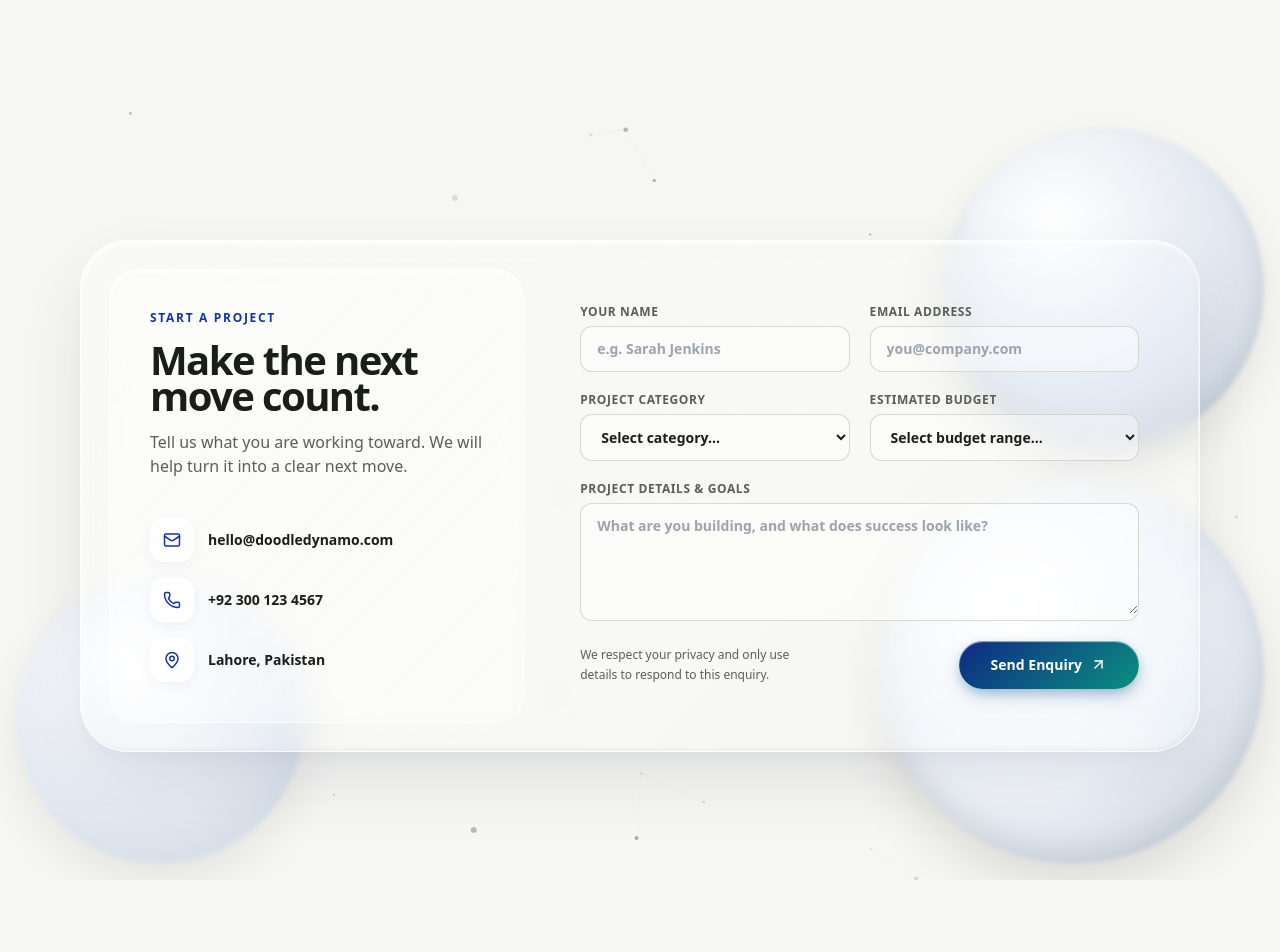
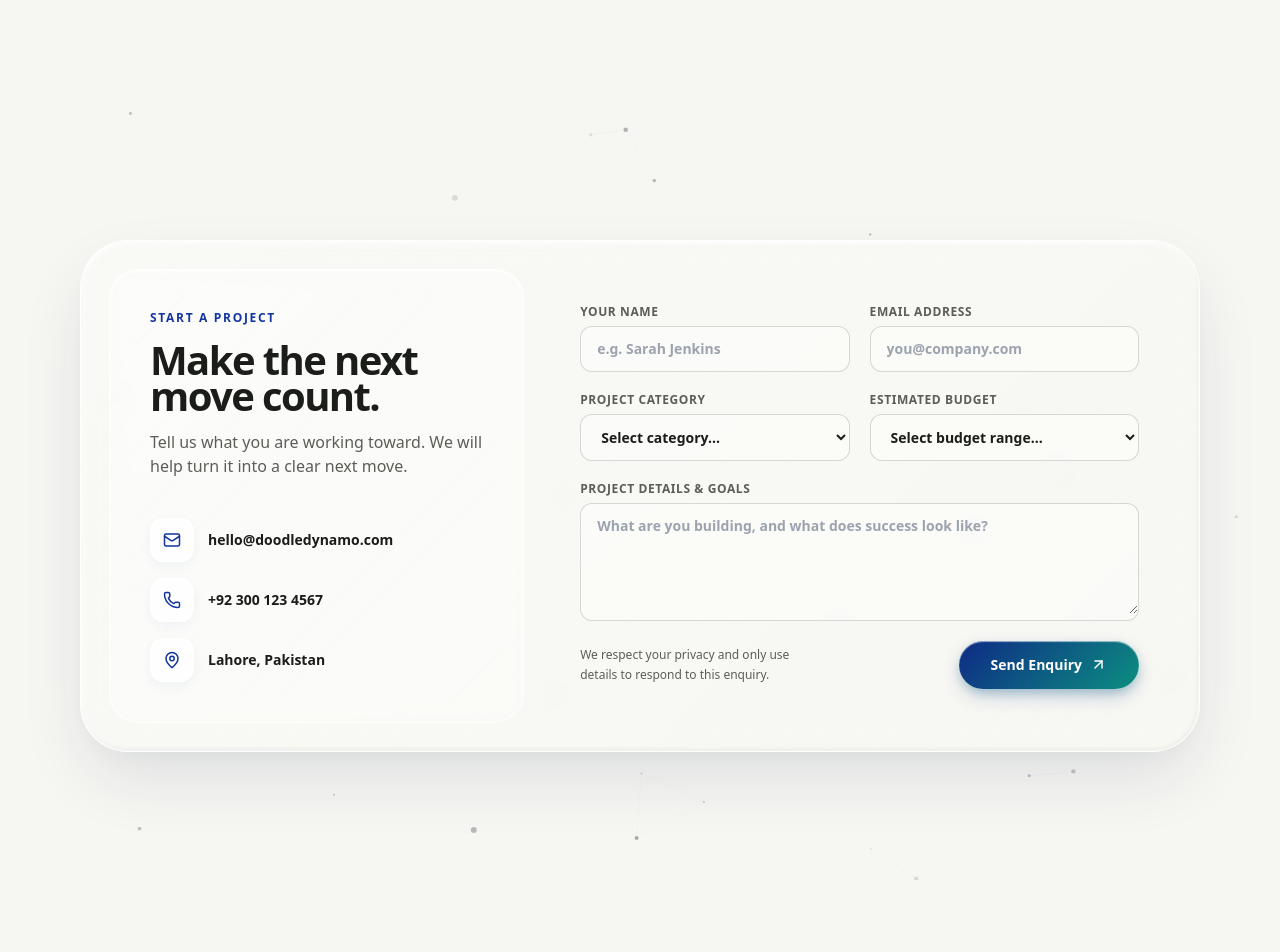
Before and after one commit to ddmostack/DDMO, a Next.js app: page / in a window 1280 px wide. Shown: the part 7420-8372 px from the top of the page. Built offline with nearby package versions, Linux system fonts and the light colour scheme.

Commit message:
Fix duplicate banners in Why Us section on mobile and remove orbs behind contact form

```diff
--- a/components/sections/Contact.tsx
+++ b/components/sections/Contact.tsx
@@ -107,10 +107,7 @@
       {/* Animated Hero Canvas Particles Background Bookend */}
       <HeroParticles />
 
-      {/* Decorative blurred background shapes */}
-      <div className="contact-floating-blob contact-blob-1" aria-hidden="true" />
-      <div className="contact-floating-blob contact-blob-2" aria-hidden="true" />
-      <div className="contact-floating-blob contact-blob-3" aria-hidden="true" />
+      {/* Removed decorative blurred background shapes as requested */}
 
       <div className="page-container relative z-10">
         <ScrollReveal>
--- a/components/sections/WhyUs.tsx
+++ b/components/sections/WhyUs.tsx
@@ -82,8 +82,8 @@
                 >
                   {/* Left Column (Content for EVEN items, Empty for ODD items) */}
                   <div
-                    className={`md:col-span-5 ${
-                      isEven ? "md:order-1 md:text-right" : "md:order-3 md:block hidden"
+                    className={`hidden md:block md:col-span-5 ${
+                      isEven ? "md:order-1 md:text-right" : "md:order-3"
                     }`}
                   >
                     {isEven && (
@@ -122,8 +122,8 @@
 
                   {/* Right Column (Content for ODD items, Empty for EVEN items) */}
                   <div
-                    className={`md:col-span-5 ${
-                      !isEven ? "md:order-3 md:text-left" : "md:order-1 md:block hidden"
+                    className={`hidden md:block md:col-span-5 ${
+                      !isEven ? "md:order-3 md:text-left" : "md:order-1"
                     }`}
                   >
                     {!isEven && (
```
